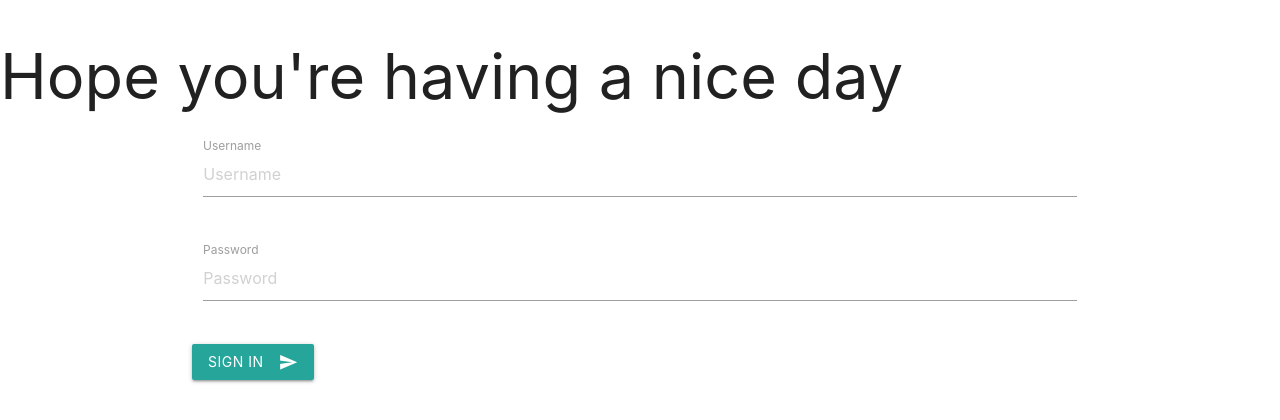
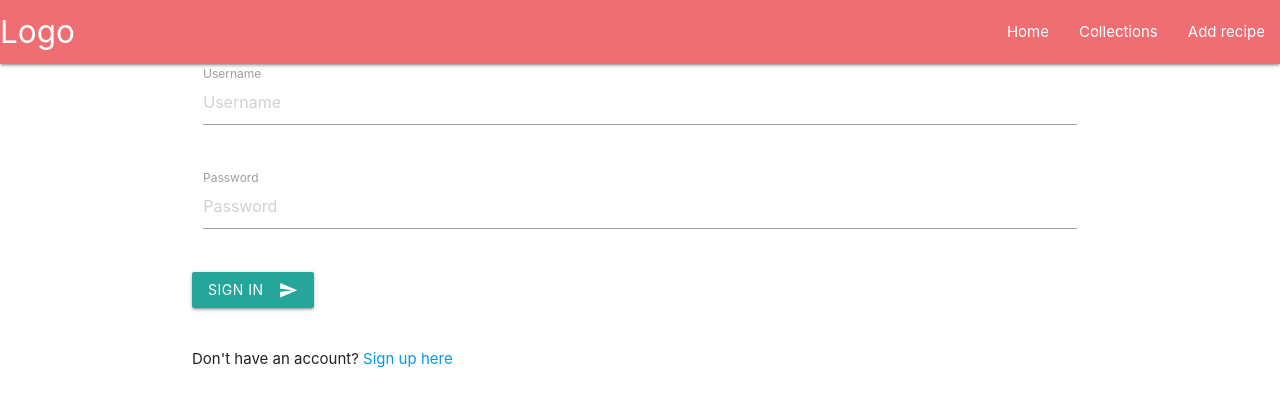
Before and after one commit to Code-Institute-Submissions/CookMark, a Flask app: page / in a window 1280 px wide. Shown: the top 420 px of the page. Run offline with Flask 2, Linux system fonts and the light colour scheme; style sheets or scripts are compiled from the project's sources; some libraries are stand-ins or nearby versions.

Commit message:
Add nav to base html

```diff
--- a/templates/base.html
+++ b/templates/base.html
@@ -3,15 +3,33 @@
 <head>
     <meta charset="UTF-8">
     <meta name="viewport" content="width=device-width, initial-scale=1.0">
-    <title>Document</title>
+    <title>{% block title %}{% endblock %}</title>
     <link rel="stylesheet" href="https://cdnjs.cloudflare.com/ajax/libs/materialize/1.0.0/css/materialize.min.css">
+    <link rel="stylesheet" href="{{url_for('static', filename='css/style.css')}}" type="text/css" />
     <link href="https://fonts.googleapis.com/icon?family=Material+Icons" rel="stylesheet">
 </head>
 <body>
-    <h1>Hope you're having a nice day</h1>
+    <nav>
+        <div class="nav-wrapper">
+          <a href="#!" class="brand-logo">Logo</a>
+          <a href="#" data-target="mobile-demo" class="sidenav-trigger"><i class="material-icons">menu</i></a>
+          <ul class="right hide-on-med-and-down">
+            <li><a href="index.html">Home</a></li>
+            <li><a href="collections.html">Collections</a></li>
+            <li><a href="recipes.html">Add recipe</a></li>
+          </ul>
+        </div>
+      </nav>
+
+      <ul class="sidenav" id="mobile-demo">
+        <li><a href="index.html">Home</a></li>
+        <li><a href="collections.html">Collections</a></li>
+        <li><a href="recipes.html">Add recipe</a></li>
+      </ul>
     {% block content %}
     {% endblock %}
     <script src="https://cdnjs.cloudflare.com/ajax/libs/jquery/3.5.1/jquery.min.js" integrity="sha512-bLT0Qm9VnAYZDflyKcBaQ2gg0hSYNQrJ8RilYldYQ1FxQYoCLtUjuuRuZo+fjqhx/qtq/1itJ0C2ejDxltZVFg==" crossorigin="anonymous"></script>
     <script src="https://cdnjs.cloudflare.com/ajax/libs/materialize/1.0.0/js/materialize.min.js"></script>
+    <script src="{{url_for('static', filename='js/app.js')}}"></script>
 </body>
 </html>
```
